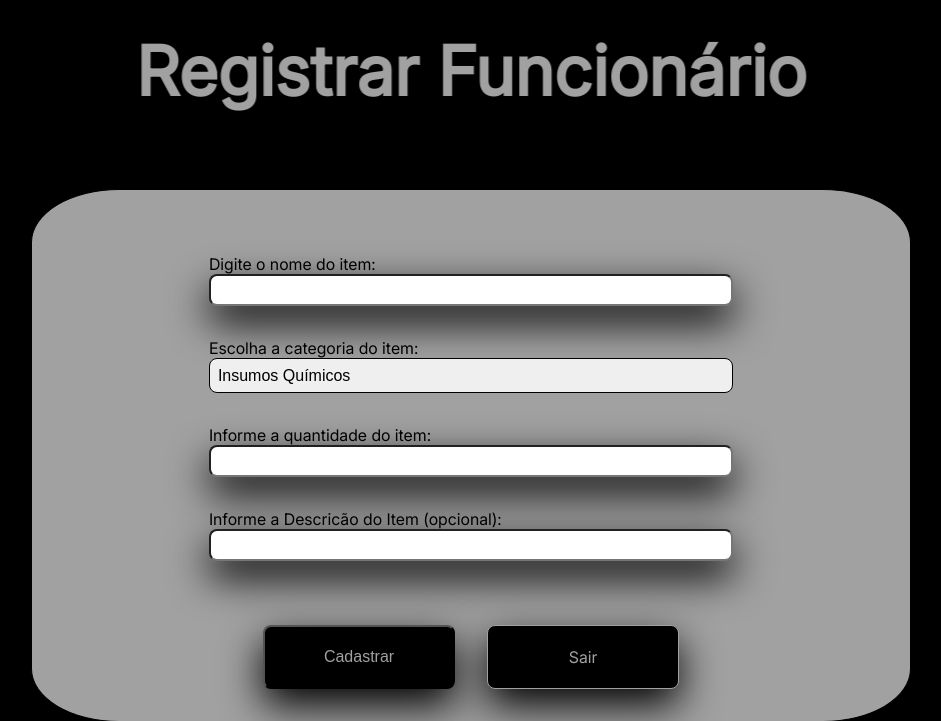
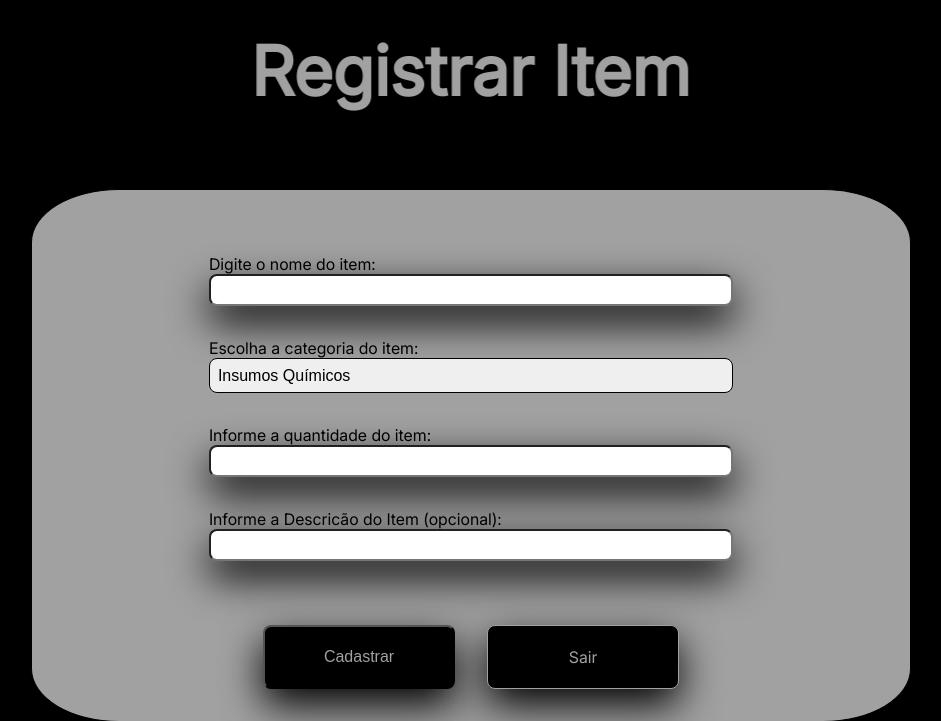
Before and after one commit to JanseyScofield/Wayne-s-System, a Flask app: page /inventario/registrar in a window 1280 px wide. Shown: the top 721 px of the page, without its empty margins (169-1110 px from the left). Run offline with Flask 3, Linux system fonts and the light colour scheme; the visitor is signed in with stand-in values (Sample User, id 1); some libraries are stand-ins or nearby versions.

Commit message:
Correção na função de buscar item por id e no título da página de registrar item

```diff
--- a/app/services/itensServices.py
+++ b/app/services/itensServices.py
@@ -26,7 +26,7 @@ def registrar_item(nome : str, categoria : str, descricao : str, quantidade : in
         return f"Erro ao cadastrar item: {str(e)}"
 
 def buscar_item_id(id : int):
-    return Item.query.filter_by(id=id)
+    return Item.query.filter_by(id=id).first()
 
 def apagar_item(item : Item):
     try:
--- a/app/templates/inventario/registrar_item.html
+++ b/app/templates/inventario/registrar_item.html
@@ -9,7 +9,7 @@
 </head>
 <body>
     <nav>
-        <h1 class="titulos-principais">Registrar Funcionário</h1>
+        <h1 class="titulos-principais">Registrar Item</h1>
     </nav>
     <main class="main-form">
         <form action="/inventario/registrar" class="formulario-padrao" method="POST">
```
